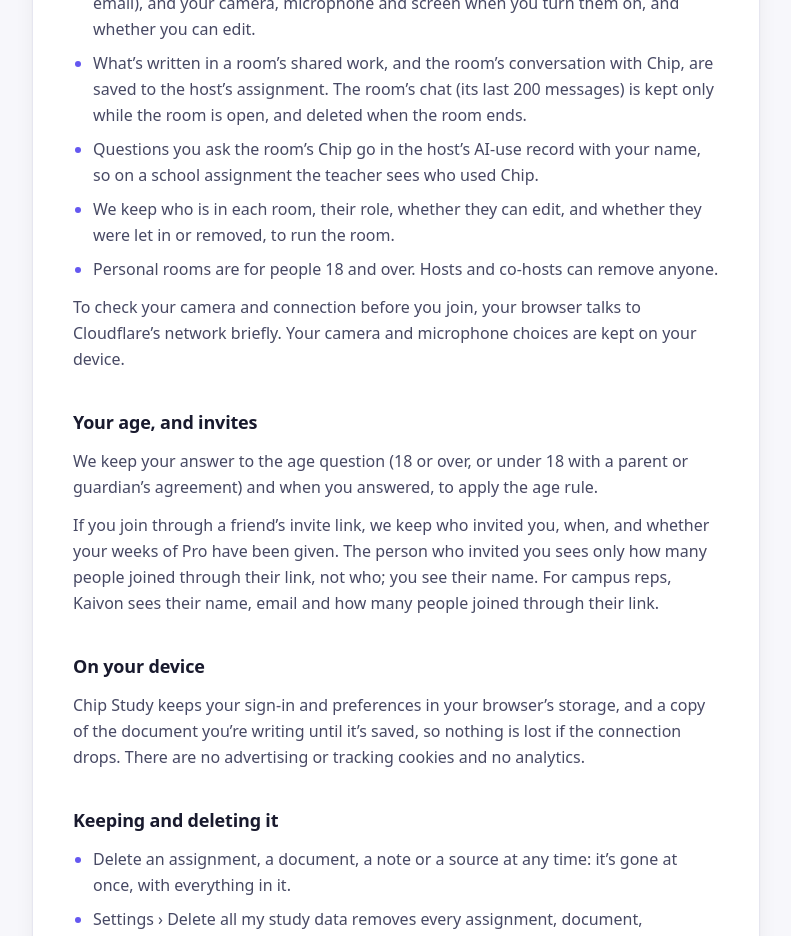
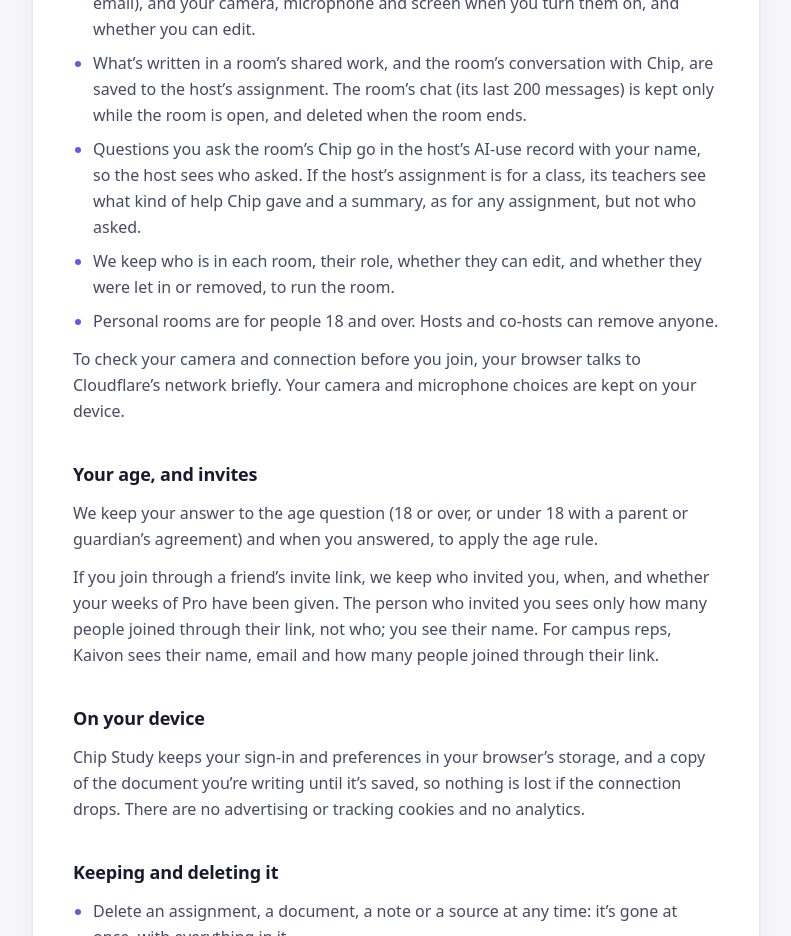
Before and after one commit to iamjakemonroe/chip-study, a React (Vite) app: page /privacy in a window 1280 px wide. Shown: the part 2720-3656 px from the top of the page, without its empty margins (244-1035 px from the left). Built offline with nearby package versions, Linux system fonts and the light colour scheme; no server answers.

Commit message:
fix(legal): teachers see a room's Chip uses on a student's assignment, not who asked

```diff
--- a/src/content/legal.ts
+++ b/src/content/legal.ts
@@ -224,7 +224,7 @@ export const privacy: LegalDoc = {
         [
           'Others in a room see your name (your display name or username, never your email), and your camera, microphone and screen when you turn them on, and whether you can edit.',
           'What’s written in a room’s shared work, and the room’s conversation with Chip, are saved to the host’s assignment. The room’s chat (its last 200 messages) is kept only while the room is open, and deleted when the room ends.',
-          'Questions you ask the room’s Chip go in the host’s AI-use record with your name, so on a school assignment the teacher sees who used Chip.',
+          'Questions you ask the room’s Chip go in the host’s AI-use record with your name, so the host sees who asked. If the host’s assignment is for a class, its teachers see what kind of help Chip gave and a summary, as for any assignment, but not who asked.',
           'We keep who is in each room, their role, whether they can edit, and whether they were let in or removed, to run the room.',
           'Personal rooms are for people 18 and over. Hosts and co-hosts can remove anyone.',
         ],
```
